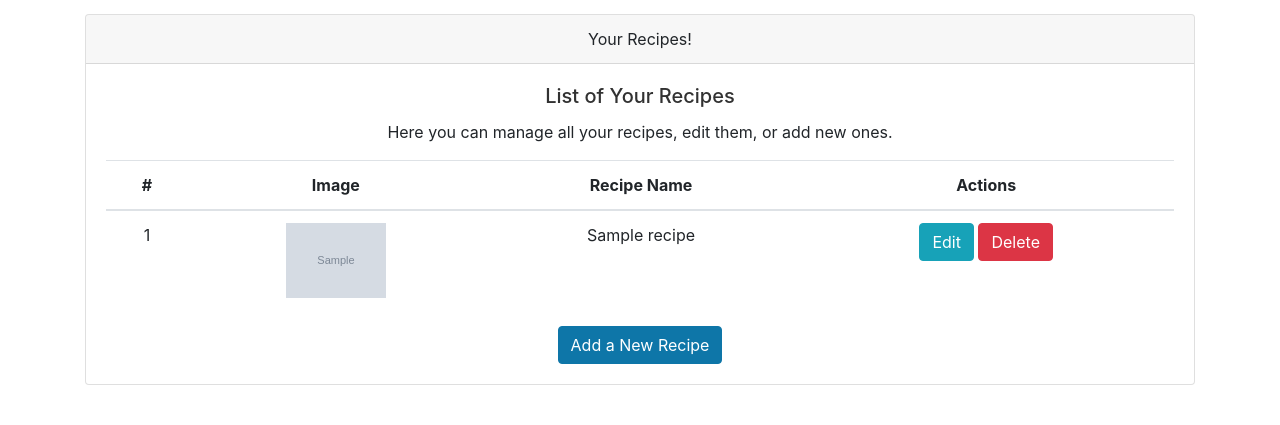
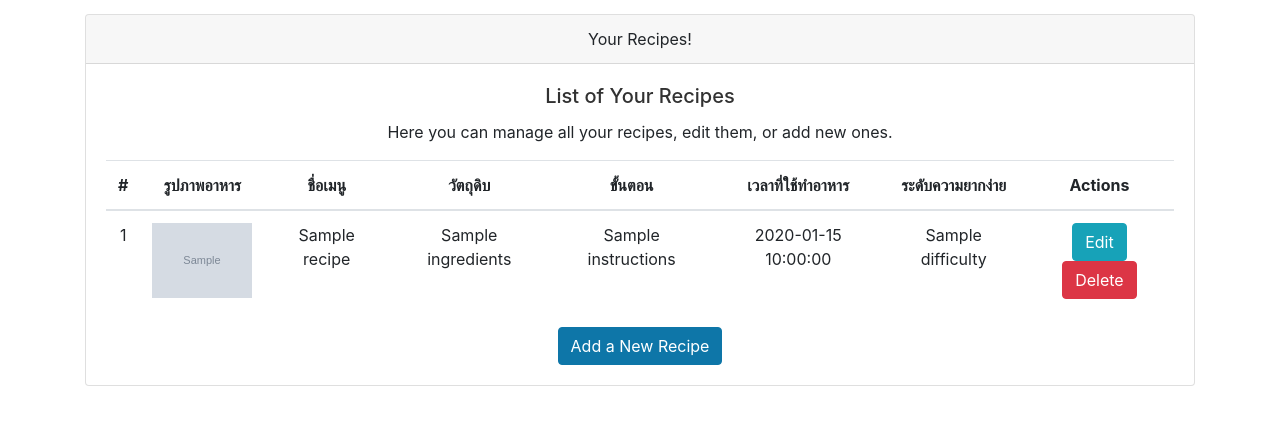
Before and after one commit to master0slave/505330-wongnok-recipes, a FastAPI app: template templates/home.html in a window 1280 px wide. Shown: the part 56-481 px from the top of the page. Run offline with FastAPI, Linux system fonts and the light colour scheme; the template is opened without the code that fills it: most values are stand-ins (such as "Sample title", 1, 10 or a date in 2020); grey boxes marked "Sample" are stand-in pictures; some libraries are stand-ins or nearby versions.

Commit message:
commit for test

```diff
--- a/templates/edit-recipe.html
+++ b/templates/edit-recipe.html
@@ -31,7 +31,7 @@
                     </select>
                 </div>
                 <div class="form-group">
-                    <label>ระดับความยากงานของสูตร*</label>
+                    <label>ระดับความยากง่ายของสูตร*</label>
                     <select class="form-control" name="difficulty" required>
                         <option value="" {{ 'selected' if recipe.difficulty == '' }}>Select Difficulty</option>
                         <option value="Easy" {{ 'selected' if recipe.difficulty == 'Easy' }}>Easy</option>
--- a/templates/home.html
+++ b/templates/home.html
@@ -13,8 +13,12 @@
                 <thead>
                 <tr>
                     <th scope="col">#</th>
-                    <th scope="col">Image</th> <!-- Added column header for images -->
-                    <th scope="col">Recipe Name</th>
+                    <th scope="col">รูปภาพอาหาร</th> <!-- Added column header for images -->
+                    <th scope="col">ชื่อเมนู</th>
+                    <th scope="col">วัตถุดิบ</th>
+                    <th scope="col">ขั้นตอน</th>
+                    <th scope="col">เวลาที่ใช้ทำอาหาร</th>
+                    <th scope="col">ระดับความยากง่าย</th>
                     <th scope="col">Actions</th>
                 </tr>
                 </thead>
@@ -31,6 +35,10 @@
                         {% endif %}
                     </td>
                     <td>{{ recipe.title }}</td>
+                    <td>{{ recipe.ingredients }}</td>
+                    <td>{{ recipe.instructions }}</td>
+                    <td>{{ recipe.cook_time }}</td>
+                    <td>{{ recipe.difficulty }}</td>
                     <td>
                         <button onclick="window.location.href='edit/{{recipe.id}}'"
                                 type="button" class="btn btn-info">Edit</button>
```
Also changed, not shown: README.md, images/Screenshot 2567-04-19 at 07.54.14.png (added).
